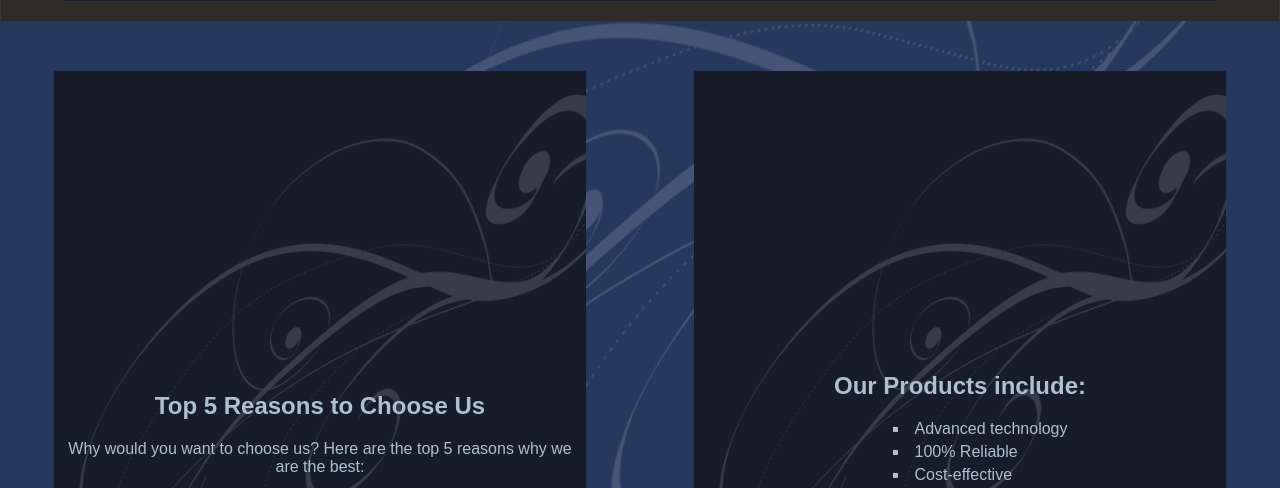
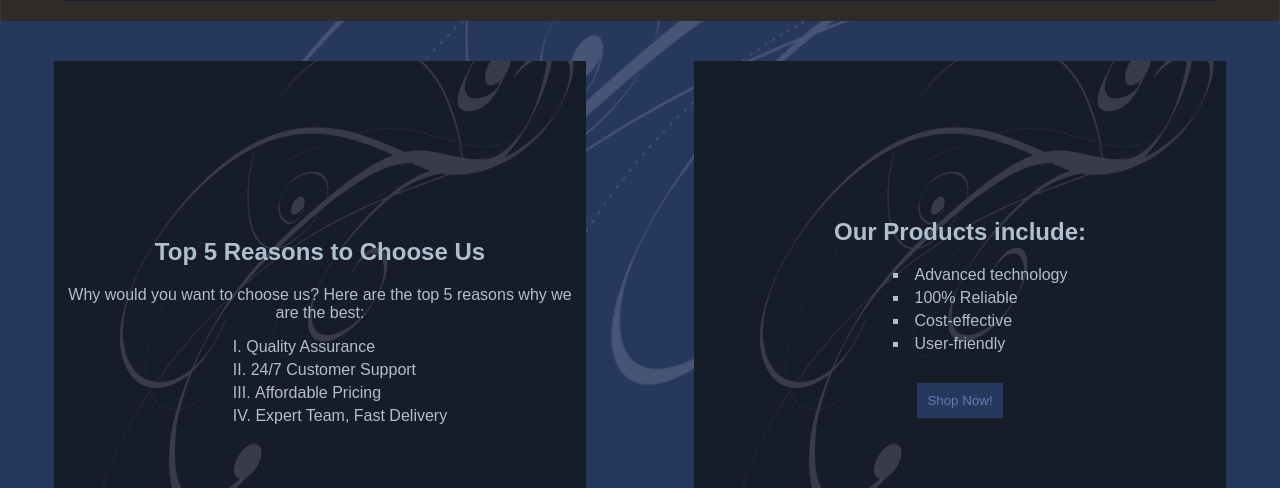
Before and after one commit to NathanRomphf/SENG513A1, a plain HTML site: page index.html in a window 1280 px wide. Shown: the part 263-751 px from the top of the page. Drawn offline with Linux system fonts and the light colour scheme.

Commit message:
Reverted changes

```diff
--- a/30112397_styles.css
+++ b/30112397_styles.css
@@ -6,13 +6,15 @@ body {
 
 .features-section .feature {
   width: 40vw;
-  height: 60vw;
+  height: auto;
   min-width: 280px;
-  margin: 10px 0px 10px 0px;
+  /* padding: 5vw, 40px, 5vw, 40px; */
+
   text-justify: auto;
   text-align: center;
   background: #171c29 url("./images/flourish.png") no-repeat center center/cover
     fixed;
+  /* color: #a49a88; */
   border: none;
 }
 #features-sec {
@@ -22,7 +24,7 @@ body {
   display: flex;
   flex-wrap: wrap;
   justify-content: space-around;
-  height: auto;
+  height: 500px;
   background: #27385f url("./images/flourish.png") no-repeat center center/cover
     fixed;
   grid-area: main;
```
